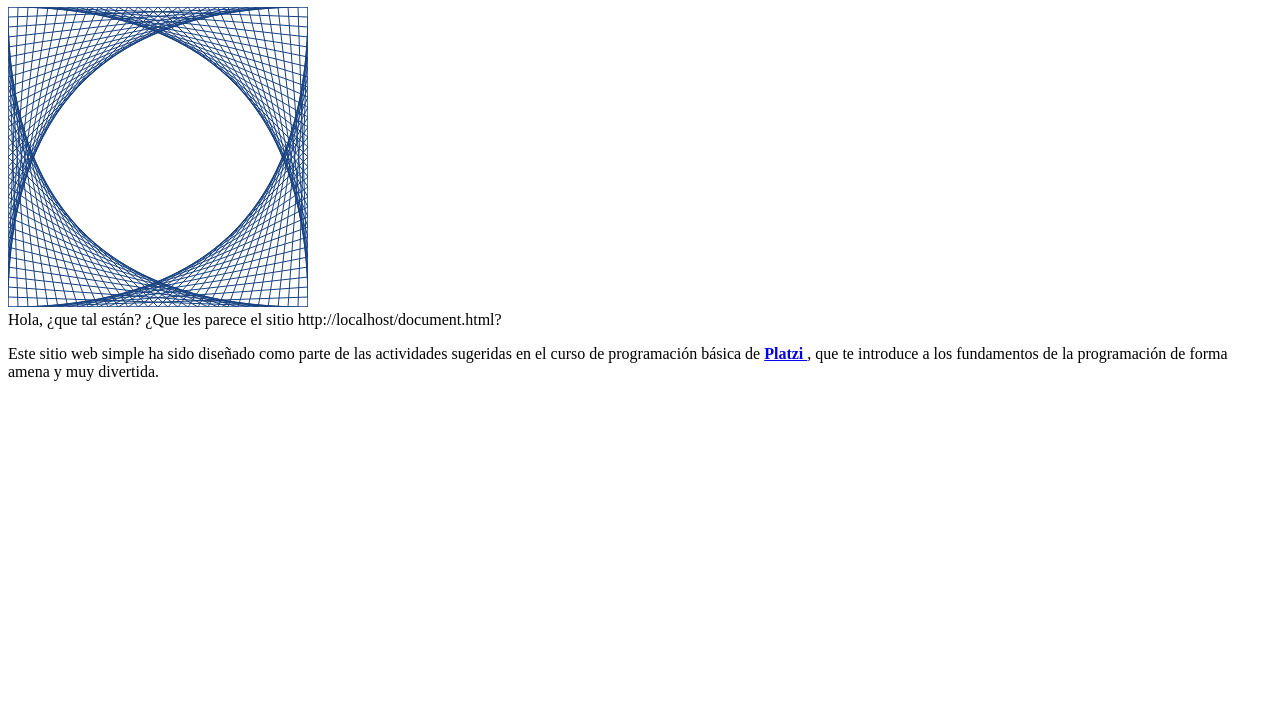
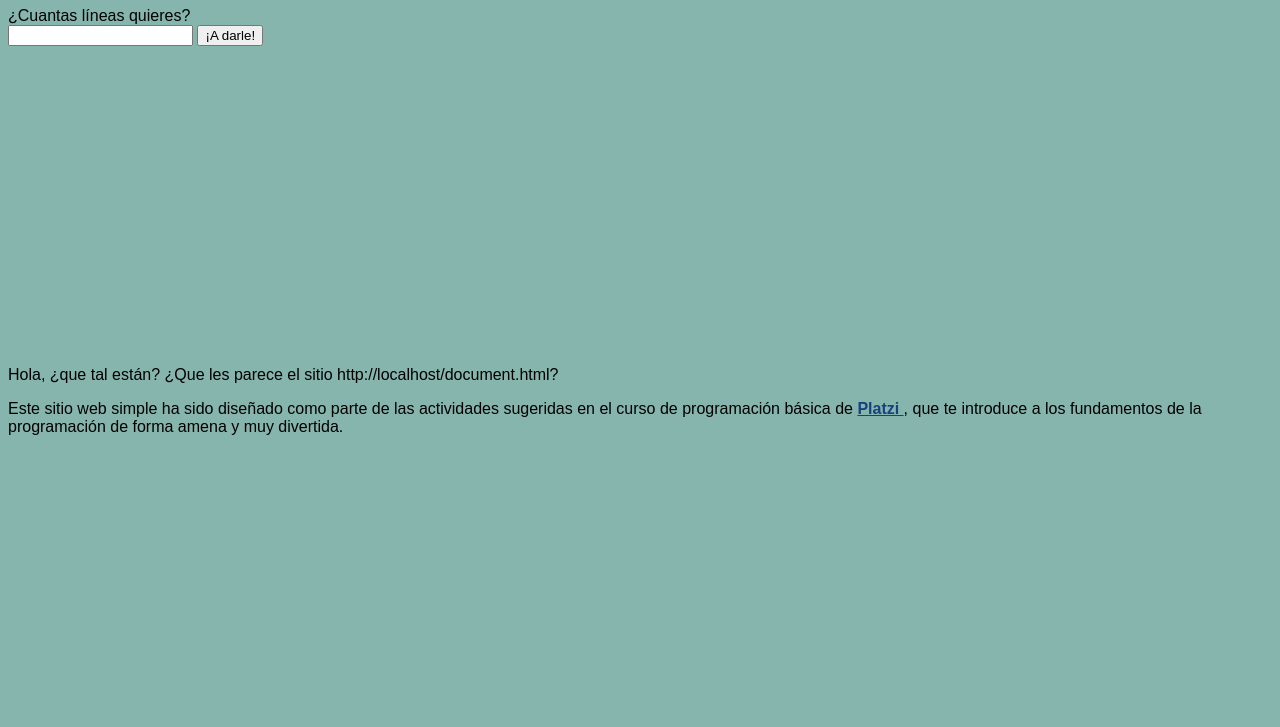
Before and after one commit to GuPi0s/hello-world, a plain HTML site: page document.html in a window 1280 px wide. Shown: the part 73-800 px from the top of the page. Drawn offline with Linux system fonts and the light colour scheme.

Commit message:
Done several upgrades to the interactivity of the page, now the user can define he number of lines of the graphic by putting their desired number in a text box. Further improvements are necessary to make this more dinamic, also need to polish the general design and color scheme of the page.

```diff
--- a/canvas/draw1.js
+++ b/canvas/draw1.js
@@ -1,20 +1,27 @@
+var numIn = document.getElementById("txt_numInput");
+var start = document.getElementById("buttom_start");
+start.addEventListener("click", drawByClick );
+
 var d = document.getElementById("draw1");
 var lienzo = d.getContext("2d");
-var blue = "#012F443";
-var line = 300;
+console.log(lienzo);
+
+function drawByClick() {
+  var linea = parseInt(numIn.value);
+  var blue = "#012F43";
   var l = 0;
-var blue = "#174181";
-var xi, yi, xf, yf;
+  var xi, nxi;
+  console.log(linea);
 
-while(l < line) {
+  do {
     xi = 10 * l;
-  nxi = line - 10 * l;
+    nxi = linea - 10 * l;
     drawLine(blue, 0, xi, xi, 300);
     drawLine(blue, xi, 0, 300, xi);
-  drawLine(blue, nxi, 300, 300, xi);
-  drawLine(blue, xi, 0, 0, nxi);
+    drawLine(blue, )
     console.log("linea " + l);
     l = l + 1;
+  } while(l < linea);
 }
 
 // Use the function drawLine to make your own drawings appear when you charge document.html
@@ -27,5 +34,3 @@ function drawLine(color, x_start, y_start, x_final, y_final) {
   lienzo.stroke();
   lienzo.closePath();
 }
-
-console.log(lienzo);
--- a/document.html
+++ b/document.html
@@ -3,9 +3,15 @@
   <head>
     <meta charset="utf-8">
     <title>Document object model</title>
+    <link href="styles/style.css" rel="stylesheet">
   <head>
   <body>
     <h1>Let's play: document y window.</h1>
+    <p>
+      ¿Cuantas líneas quieres?<br />
+      <input type="text" id="txt_numInput"/>
+      <input type="button" value="¡A darle!" id="buttom_start"/>
+    </p>
     <canvas id="draw1" width="300" height="300"></canvas><br>
     <script type="text/javascript" src="canvas/draw1.js"></script>
     <script type="text/javascript" src="scripts/document-code.js"></script>
--- a/scripts/document-code.js
+++ b/scripts/document-code.js
@@ -1,3 +1,7 @@
+var numLine = document.getElementById("txt_numLine");
+var start = document.getElementById("buttom_start");
+start.addEventListener("click", drawByClick )
+
 var ruta = window.location;
 var win = window;
 var doc = document;
--- /dev/null
+++ b/styles/style.css
@@ -0,0 +1,12 @@
+body {
+  background-color: #85B5AD;
+  color: black;
+  font-family: "Arial";
+}
+h1 {
+  background-color: #B9832D;
+  color: #000;
+}
+a {
+  color: #174181;
+}
```
Also changed, not shown: 4 other files. Lines whose indentation alone changed are shown as unchanged.
